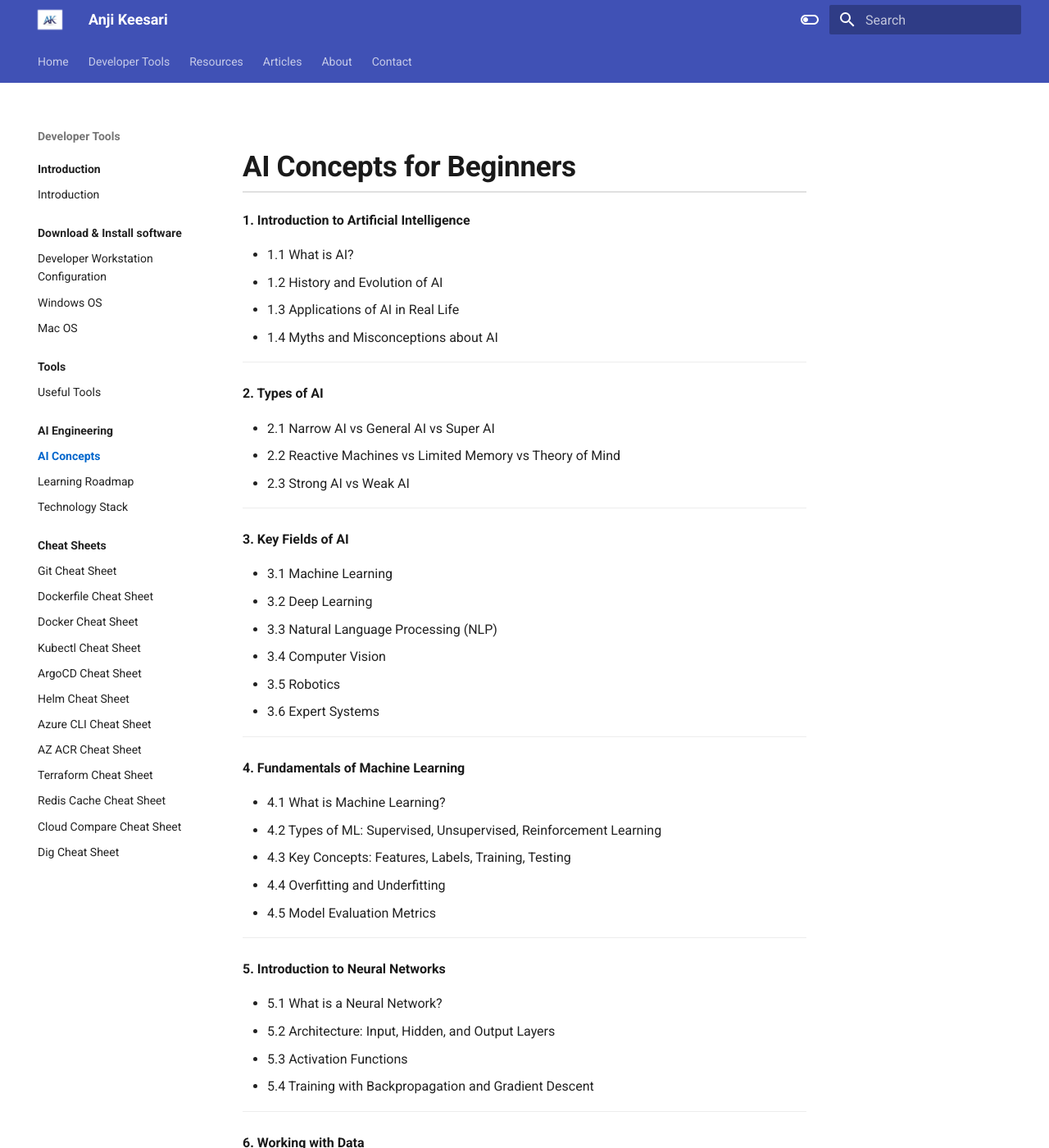
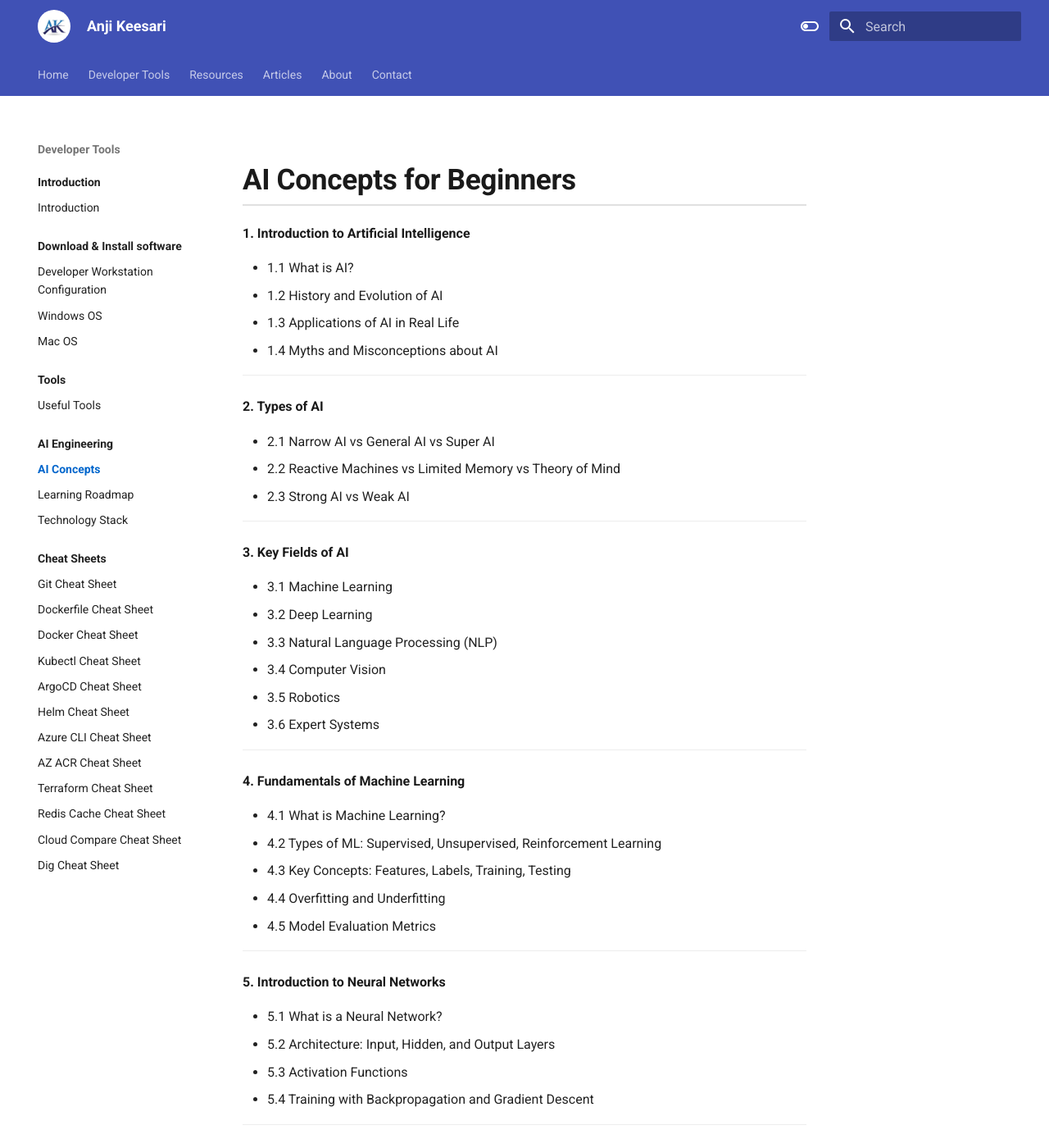
Before and after one commit to akeesari/anjikeesari, an MkDocs documentation site: the page built from docs/developertools/ai-engineering/ai-concepts.md, in a window 1280 px wide and 1400 px high. Shown: the whole window at 82% size. Built offline with MkDocs 1.6.1 and Material for MkDocs 9.7.7, drawn with Linux system fonts in a browser that asks for light colours.

Commit message:
Enhance header logo and site name functionality
- Made logo circular (40px) with CSS styling
- Reduced padding between logo and site name for better alignment
- Added JavaScript to make site name clickable and redirect to homepage
- Site name now functions as a link just like the logo
- Added hover effect with opacity transition for better UX

```diff
--- a/docs/javascripts/extra.js
+++ b/docs/javascripts/extra.js
@@ -13,4 +13,20 @@
             link.setAttribute('rel', 'noopener noreferrer'); // Security best practice
         }
     });
+
+    // Make site name in header clickable and link to homepage
+    var headerTitle = document.querySelector('.md-header__title');
+    if (headerTitle) {
+        // Remove any existing link if present and wrap content
+        var existingLink = headerTitle.querySelector('a');
+        if (!existingLink) {
+            // Make the entire title clickable
+            headerTitle.style.cursor = 'pointer';
+            headerTitle.addEventListener('click', function(e) {
+                e.preventDefault();
+                e.stopPropagation();
+                window.location.href = '/anjikeesari/';
+            });
+        }
+    }
 });
--- a/docs/stylesheets/extra.css
+++ b/docs/stylesheets/extra.css
@@ -1,6 +1,34 @@
 /* ============================================
    TYPOGRAPHY - Headings
    ============================================ */
+
+/* Logo and Header customization */
+.md-header__button.md-logo img,
+.md-header__button.md-logo svg {
+  border-radius: 50% !important;
+  width: 40px !important;
+  height: 40px !important;
+  object-fit: cover !important;
+  display: block !important;
+}
+
+.md-header__title {
+  margin-left: 0.4rem !important;
+}
+
+/* Make site name look clickable and add link styling */
+.md-header__title {
+  cursor: pointer !important;
+}
+
+.md-header__title .md-header__ellipsis {
+  font-weight: 600;
+  transition: opacity 0.2s ease;
+}
+
+.md-header__title:hover .md-header__ellipsis {
+  opacity: 0.8;
+}
 
 /* H1 Styling - Page Titles */
 [data-md-color-scheme="default"] h1 {
```
